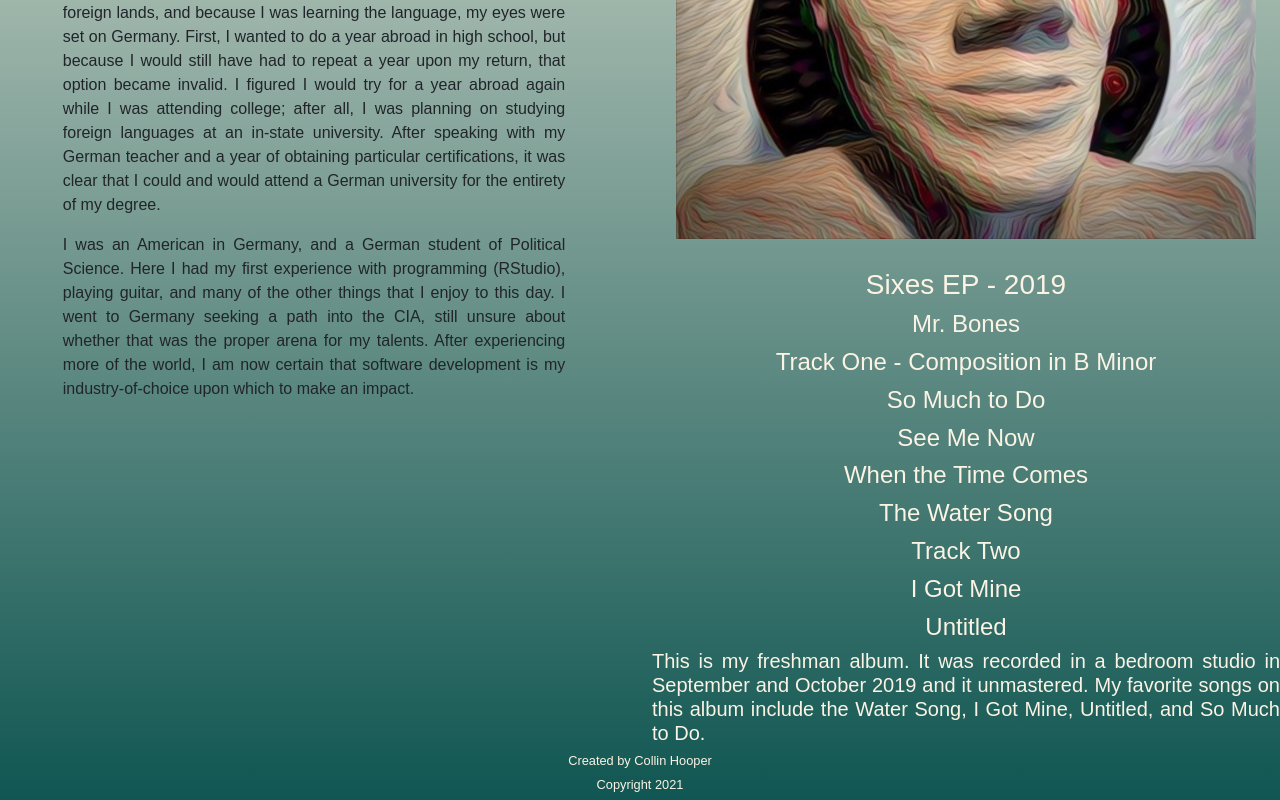
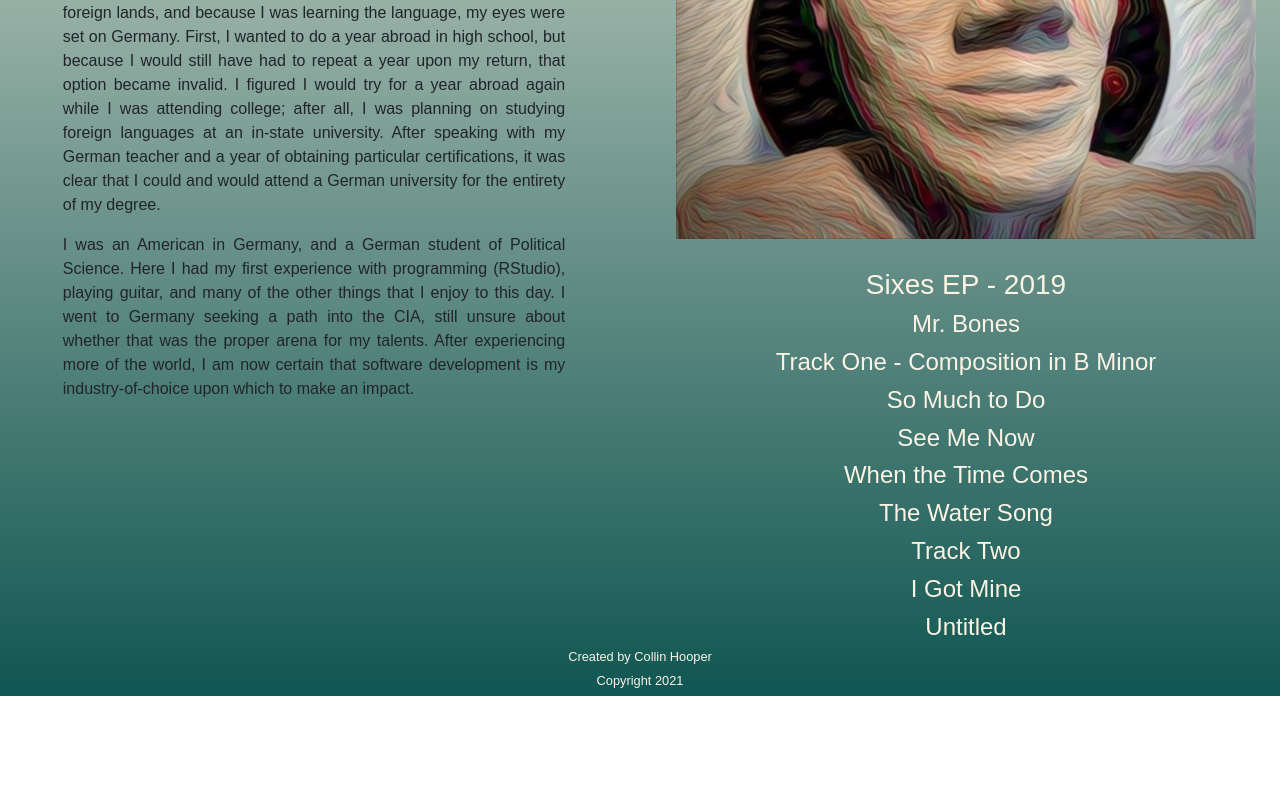
Before and after one commit to cdh616x/webmk6, a React (Create React App) app: page /goodies in a window 1280 px wide. Shown: the part 514-1314 px from the top of the page. After the commit the page ends 1210 px from the top, so only its background shows below. Built offline with nearby package versions, Linux system fonts and the light colour scheme; a web font is replaced by a local one.

Commit message:
took out the new content

```diff
--- a/src/routes/goodies.jsx
+++ b/src/routes/goodies.jsx
@@ -65,9 +65,6 @@ export default function Goodies() {
               <h4>
                 <a href="https://soundcloud.com/user-228624729/untitled" target="_blank">Untitled</a>
               </h4>
-              <div className="album">
-              <h5>This is my freshman album. It was recorded in a bedroom studio in September and October 2019 and it unmastered. My favorite songs on this album include the Water Song, I Got Mine, Untitled, and So Much to Do.</h5>
-              </div>
           </div>
         </div>
       </section>
```
Also changed, not shown: 6 other files (tests, documents, lock files or other folders).
